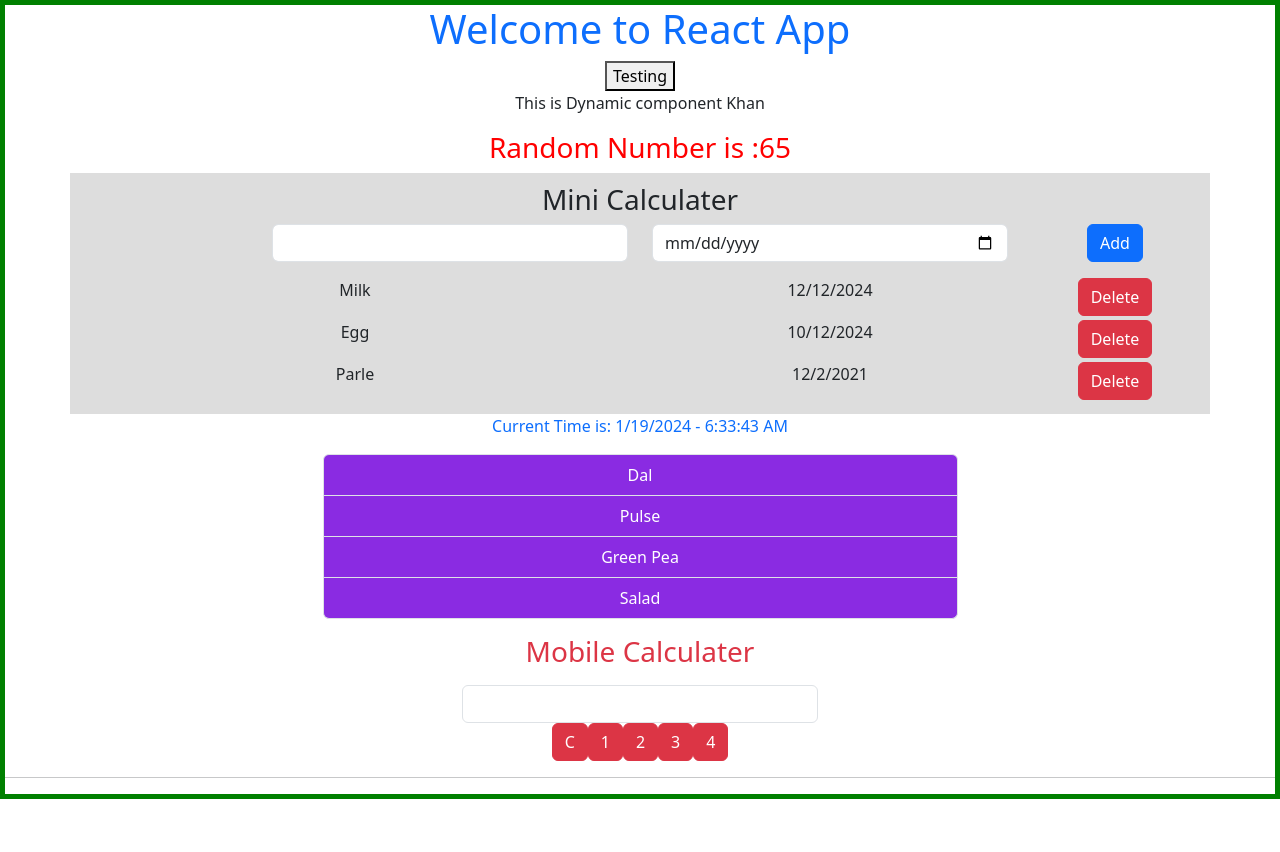
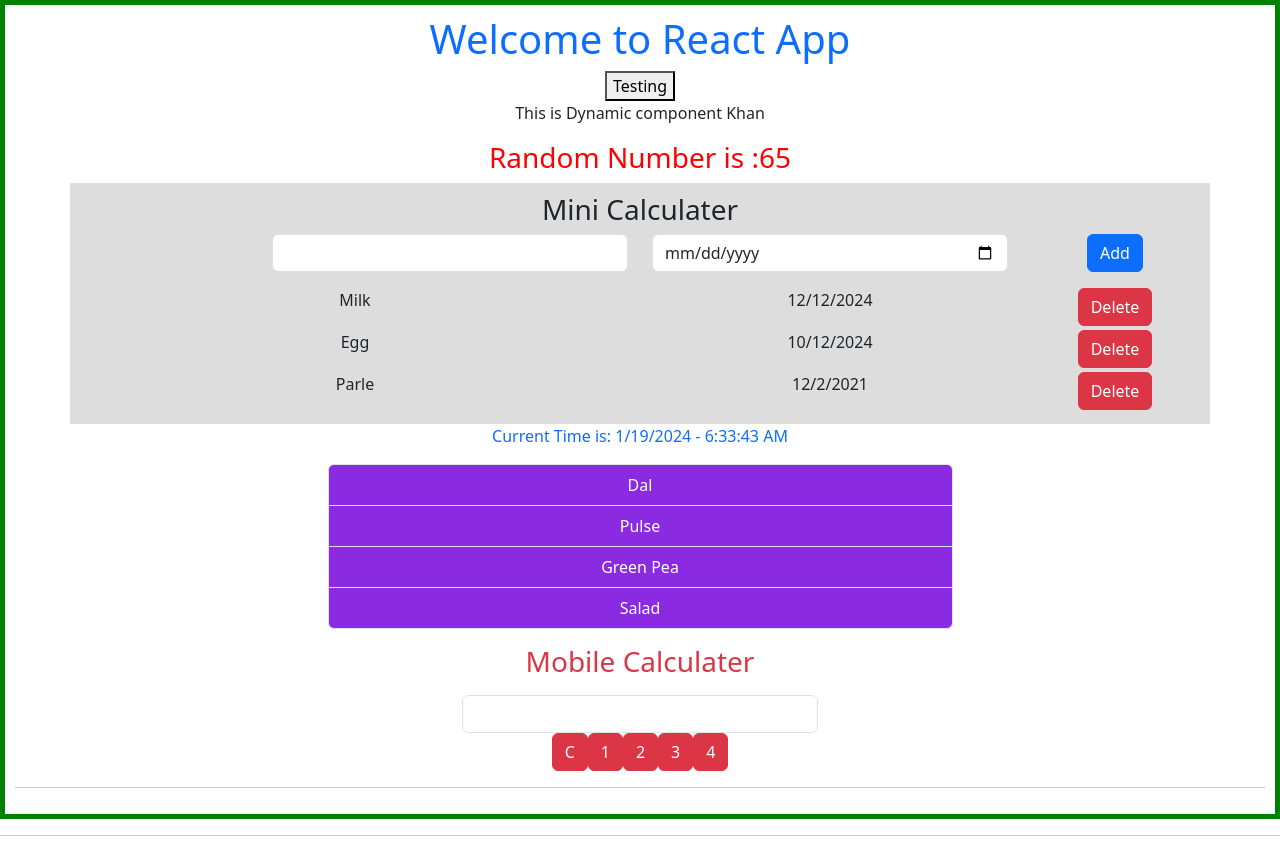
Before and after one commit to gubali/kg-react-demo, a React (Vite) app in the folder vite-project/: page / in a window 1280 px wide. Before the commit the page ends 800 px from the top, so only its background shows below. Built offline with nearby package versions, Linux system fonts and the light colour scheme.

Commit message:
conatiner with child dispaly

```diff
--- a/vite-project/src/App.jsx
+++ b/vite-project/src/App.jsx
@@ -11,6 +11,7 @@ function App() {
   let foodItems = ["Dal", "Pulse", "Green Pea", "Salad"];
   const heading = "Welcome to React App";
   return (
+    <>
     <Container>
       {/* <h2>Welcome first React App!</h2> */}
       <Header headingText={heading}></Header>
@@ -23,7 +24,11 @@ function App() {
       <MiniCalculator></MiniCalculator>
       <hr />
 </Container>
-
+<hr />
+{/* <Container>
+  <p>Testing the container, loreipsum doller amet set</p>
+</Container> */}
+      </>
   );
 }
 
--- a/vite-project/src/component/Container.jsx
+++ b/vite-project/src/component/Container.jsx
@@ -1,7 +1,7 @@
 import styles from "./Container.module.css";
-const Container = (props)=>{
+const Container = (children)=>{
     return <div className={styles.cs_container}>
-     {props.children}
+     {children.children}
     </div>
 }
 export default Container;
--- a/vite-project/src/component/Container.module.css
+++ b/vite-project/src/component/Container.module.css
@@ -1,3 +1,4 @@
 .cs_container{
 border: 5px solid green;
+padding: 10px;
 }
```
